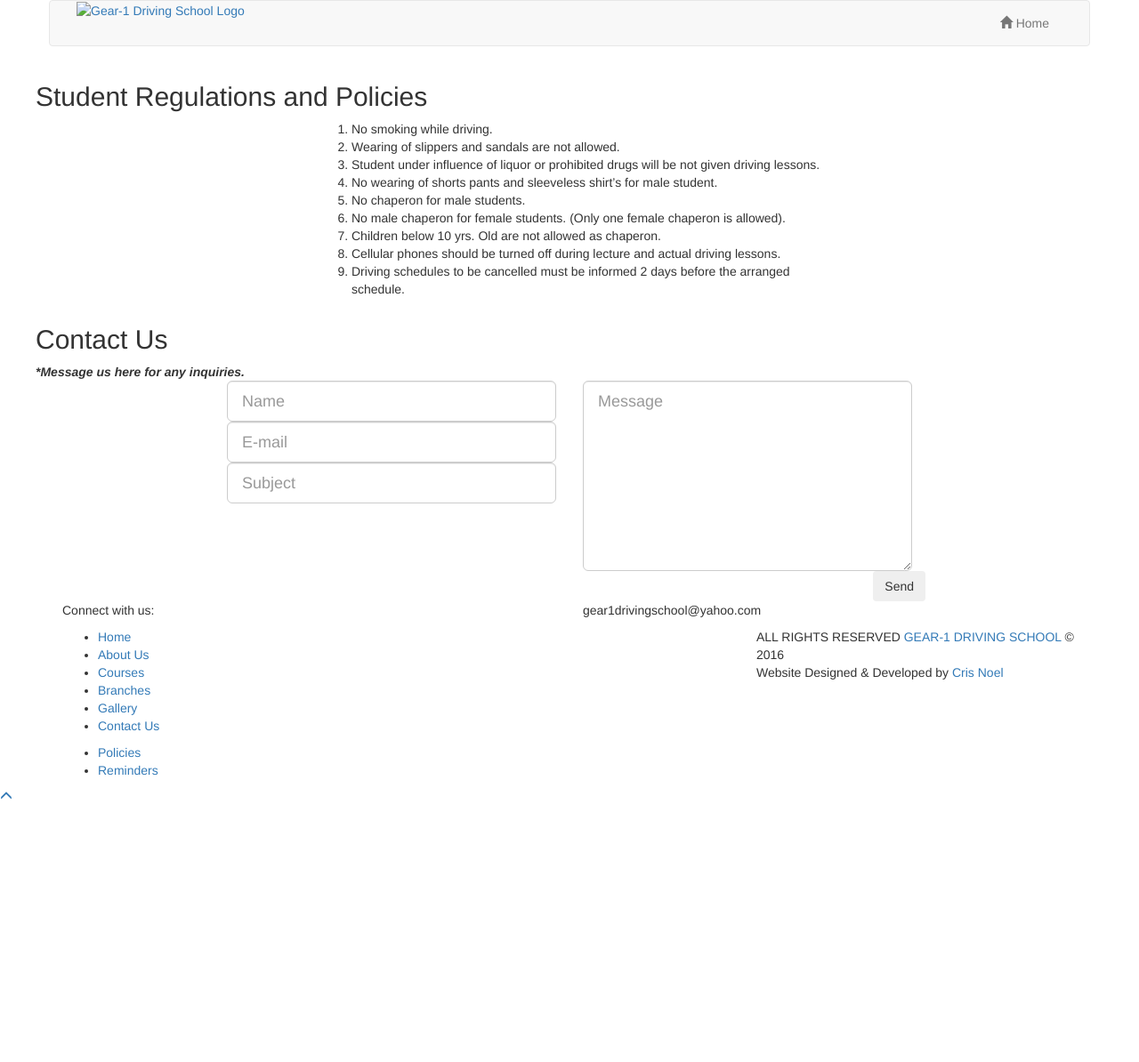
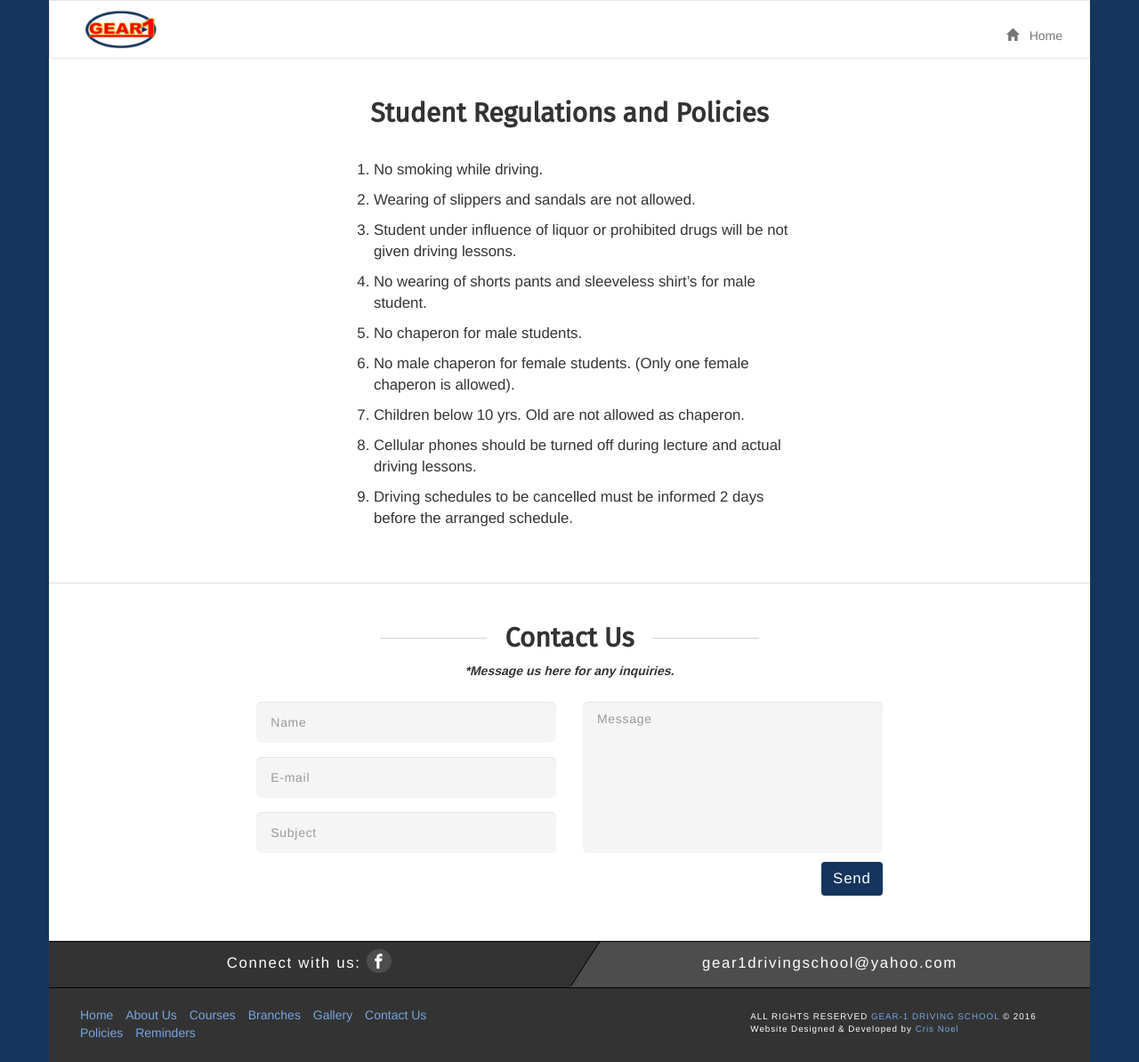
Before and after one commit to crisnoel12/gear-1, a Jekyll site: the page built from policies/index.html, in a window 1280 px wide. Shown: the whole page at 89% size. Built offline with Jekyll 4.4.1, drawn with Linux system fonts in a browser that asks for light colours; nearby versions of some CDN libraries; some web fonts are replaced; comment, search, counter and statistics services are not loaded; before the commit the page ends 906 px from its top, so only the background shows below that.

Commit message:
Updated uris

```diff
--- a/_includes/footer.html
+++ b/_includes/footer.html
@@ -43,12 +43,12 @@
 <footer class="row">
     <div class="col-md-6">
         <ul class="footer-menu text-left">
-            <li><a href="{{ "/#" prepend: site.baseurl }}">Home</a><span class="seperator"></span></li>
-            <li><a href="{{ "/#about" prepend: site.baseurl }}">About Us</a></li>
-            <li><a href="{{ "/#courses" prepend: site.baseurl }}">Courses</a></li>
-            <li><a href="{{ "/#branches" prepend: site.baseurl }}">Branches</a></li>
-            <li><a href="{{ "/#gallery" prepend: site.baseurl }}">Gallery</a></li>
-            <li><a href="{{ "/#contact" prepend: site.baseurl }}">Contact Us</a></li>
+            <li><a href="{{ "/#" | prepend: site.baseurl }}">Home</a><span class="seperator"></span></li>
+            <li><a href="{{ "/#about" | prepend: site.baseurl }}">About Us</a></li>
+            <li><a href="{{ "/#courses" | prepend: site.baseurl }}">Courses</a></li>
+            <li><a href="{{ "/#branches" | prepend: site.baseurl }}">Branches</a></li>
+            <li><a href="{{ "/#gallery" | prepend: site.baseurl }}">Gallery</a></li>
+            <li><a href="{{ "/#contact" | prepend: site.baseurl }}">Contact Us</a></li>
         </ul>
         <ul class="footer-menu text-left">
             <li><a href="{{ "/policies" | prepend: site.baseurl }}">Policies</a></li>
--- a/_includes/head.html
+++ b/_includes/head.html
@@ -5,12 +5,12 @@
     <title>{% if page.title %}{{ page.title | escape }}{% else %}{{ site.title | escape }}{% endif %}</title>
     <meta name="description" content="{% if page.excerpt %}{{ page.excerpt | strip_html | strip_newlines | truncate: 160 }}{% else %}{{ site.description }}{% endif %}">
     {% include fb-opengraph.html %}
-    <link rel="shortcut icon" href="{{ "favicon.ico" prepend: site.baseurl }}"/>
+    <link rel="shortcut icon" href="{{ "/favicon.ico" | prepend: site.baseurl }}"/>
     <link rel="stylesheet" href="https://cdnjs.cloudflare.com/ajax/libs/normalize/4.2.0/normalize.min.css">
     <link href='https://fonts.googleapis.com/css?family=Fira+Sans|Arimo:400,700' rel='stylesheet' type='text/css'>
     <link rel="stylesheet" href="https://maxcdn.bootstrapcdn.com/bootstrap/3.3.7/css/bootstrap.min.css"integrity="sha384-BVYiiSIFeK1dGmJRAkycuHAHRg32OmUcww7on3RYdg4Va+PmSTsz/K68vbdEjh4u" crossorigin="anonymous">
     <link rel="stylesheet" href="https://cdnjs.cloudflare.com/ajax/libs/lightgallery/1.2.21/css/lightgallery.min.css">
-    <link rel="stylesheet" href="{{ "css/app.min.css" prepend: site.baseurl }}">
+    <link rel="stylesheet" href="{{ "/css/app.min.css" | prepend: site.baseurl }}">
     <link rel="canonical" href="{{ page.url | replace:'index.html','' | prepend: site.baseurl | prepend: site.url }}">
     <link rel="alternate" type="application/rss+xml" title="{{ site.title }}" href="{{ "/feed.xml" | prepend: site.baseurl | prepend: site.url }}">
 </head>
--- a/_includes/nav.html
+++ b/_includes/nav.html
@@ -10,14 +10,14 @@
         <span class="icon-bar"></span>
       </button>
       <a href="{{"/"}}">
-          <img class="logo" src="{{ "assets/gear-1.png" prepend: site.baseurl }}" alt="Gear-1 Driving School Logo" />
+          <img class="logo" src="{{ "/assets/gear-1.png" | prepend: site.baseurl }}" alt="Gear-1 Driving School Logo" />
       </a>
     </div>
 
     <!-- Collect the nav links, forms, and other content for toggling -->
     <div class="collapse navbar-collapse" id="bs-example-navbar-collapse-1">
       <ul class="nav navbar-nav navbar-right">
-        <li><a href="{{ "/" prepend: site.baseurl }}"><span class="glyphicon glyphicon-home"></span> Home</a></li>
+        <li><a href="{{ "/" | prepend: site.baseurl }}"><span class="glyphicon glyphicon-home"></span> Home</a></li>
         {% if page.url == "/" %}
             <li><a href="#about"><span class="glyphicon glyphicon-user"></span>About Us</a></li>
             <li><a href="#courses"><span class="glyphicon glyphicon-list-alt"></span>Courses</a></li>
--- a/_includes/scripts.html
+++ b/_includes/scripts.html
@@ -2,4 +2,4 @@
 <script type="text/javascript" src="https://code.jquery.com/jquery-2.2.2.min.js"></script>
 <script src="https://maxcdn.bootstrapcdn.com/bootstrap/3.3.7/js/bootstrap.min.js" integrity="sha384-Tc5IQib027qvyjSMfHjOMaLkfuWVxZxUPnCJA7l2mCWNIpG9mGCD8wGNIcPD7Txa" crossorigin="anonymous"></script>
 <script type="text/javascript" src="https://cdnjs.cloudflare.com/ajax/libs/lightgallery/1.2.21/js/lightgallery-all.min.js"></script>
-<script type="text/javascript" src="{{ "js/app.min.js" prepend: site.baseurl }}"></script>
+<script type="text/javascript" src="{{ "/js/app.min.js" | prepend: site.baseurl }}"></script>
```
